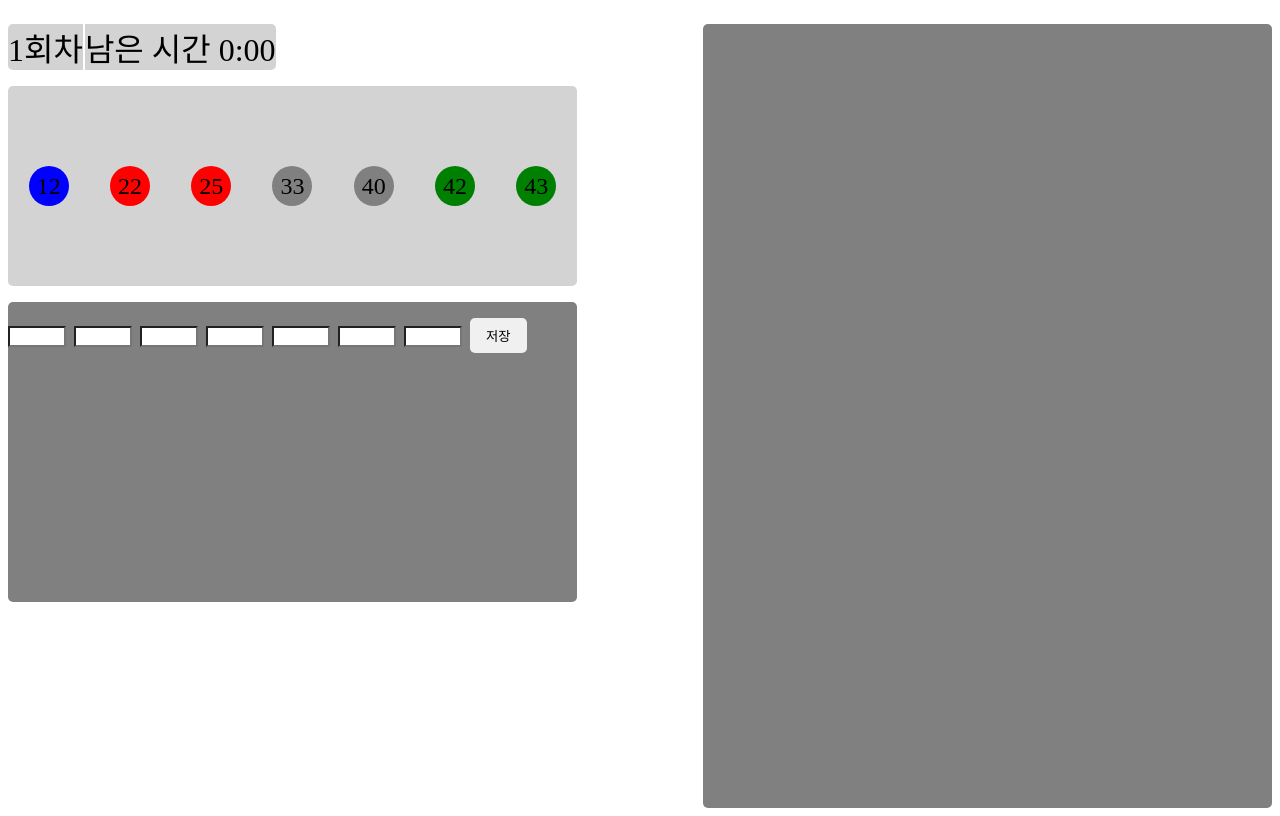
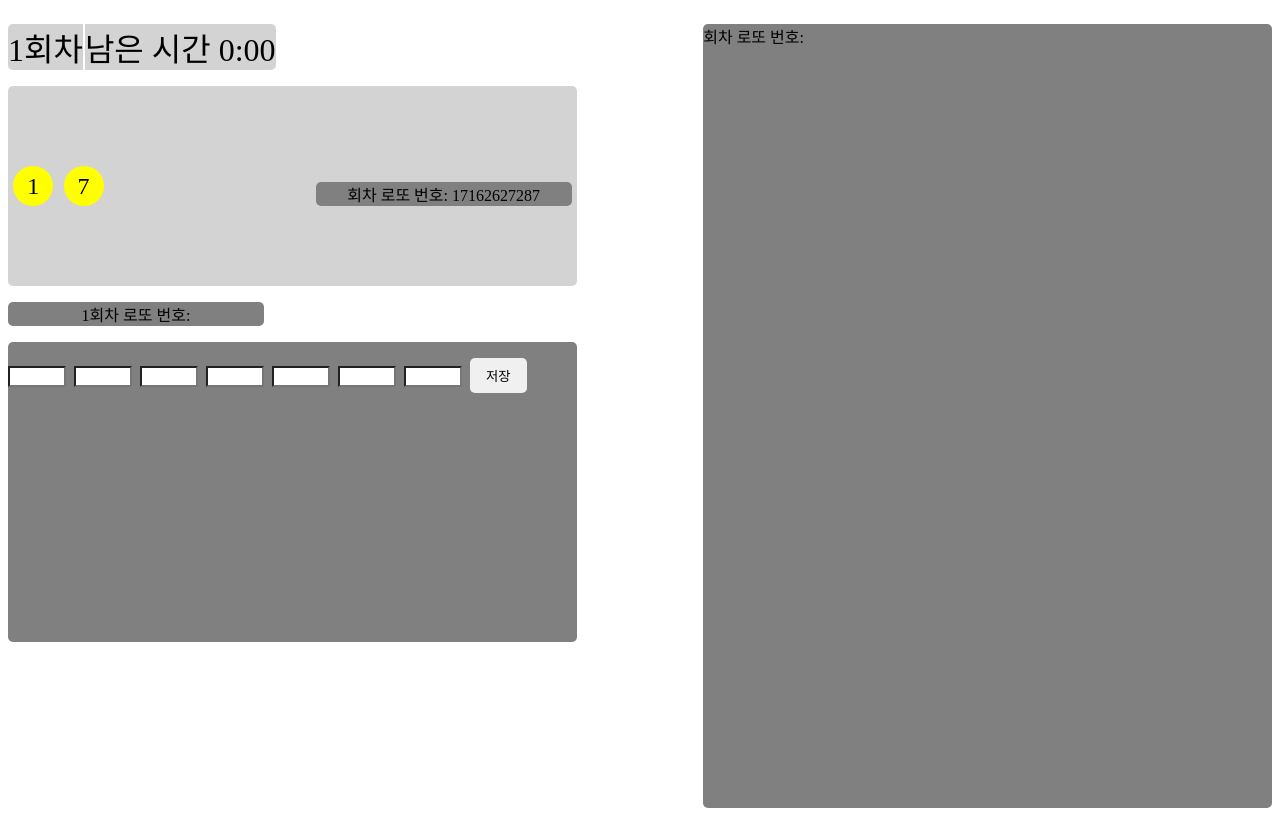
Before and after one commit to IMIMIMIMIMIMIMIM/lottoGame, a React (Create React App) app: page / in a window 1280 px wide. Built offline with nearby package versions, Linux system fonts and the light colour scheme.

Commit message:
Feat, Fix, Style: number change & props, round props, result props #6

```diff
--- a/src/App.jsx
+++ b/src/App.jsx
@@ -18,7 +18,7 @@ function App() {
         >
           <Round></Round>
           {/* <GptTimer></GptTimer> */}
-          <Number></Number>
+          {/* <Number></Number> */}
         </div>
         <Input></Input>
       </ConDiv>
--- a/src/components/number/number.jsx
+++ b/src/components/number/number.jsx
@@ -1,36 +1,87 @@
 import React, { useEffect, useState } from "react";
 import styled from "styled-components";
+import Result from "../result/result";
 
-const Number = () => {
+const Number = ({ timerFinished }) => {
   const [lottoNumbers, setLottoNumbers] = useState([]);
+  const [currentNumber, setCurrentNumber] = useState(null);
 
   useEffect(() => {
-    generateLottoNumbers();
-  }, []);
+    if (lottoNumbers.length > 0) {
+      const interval = setInterval(() => {
+        if (
+          currentNumber === null ||
+          currentNumber === lottoNumbers.length - 1
+        ) {
+          clearInterval(interval);
+        } else {
+          setCurrentNumber((prevNumber) => prevNumber + 1);
+        }
+      }, 1000);
+
+      return () => clearInterval(interval);
+    }
+  }, [lottoNumbers, currentNumber]);
+  // 추첨 속도
+
+  useEffect(() => {
+    if (timerFinished) {
+      generateLottoNumbers();
+    }
+  }, [timerFinished]);
+  // 0이 되면 추첨 시작
 
   const generateLottoNumbers = () => {
     let arr = [];
-    for (let i = 0; i <= 6; i++) {
+    for (let i = 0; i < 7; i++) {
       const random = Math.floor(Math.random() * 45 + 1);
-      if (arr.indexOf(random) === -1) {
-        arr.push(random);
-      } else {
-        i--;
-      }
+      arr.push(random);
     }
-    arr.sort(function (a, b) {
-      return a - b;
-    });
-    setLottoNumbers(arr);
+    const sortedArr = arr.slice(0, 6).sort((a, b) => a - b);
+    const additionalNumber = arr[6];
+    setLottoNumbers([...sortedArr, additionalNumber]);
+    setCurrentNumber(0);
+  };
+  // 번호 추첨, 6개는 추첨후 정렬 한 개는 따로 뺌
+
+  const getBackgroundColor = (number) => {
+    if (number <= 10) {
+      return "yellow";
+    } else if (number <= 20) {
+      return "blue";
+    } else if (number <= 30) {
+      return "red";
+    } else if (number <= 40) {
+      return "gray";
+    } else {
+      return "green";
+    }
+    // 숫자 색
   };
 
   return (
     <LoDiv>
-      {lottoNumbers.map((number, index) => (
-        <NumDiv key={index} bgColor={getBackgroundColor(number)}>
+      {lottoNumbers.slice(0, 6).map((number, index) => (
+        <NumDiv
+          key={index}
+          bgColor={getBackgroundColor(number)}
+          show={index <= currentNumber}
+        >
           {number}
         </NumDiv>
       ))}
+      {currentNumber >= 6 && (
+        <>
+          <PlusDiv>+</PlusDiv>
+          <NumDiv
+            bgColor={getBackgroundColor(lottoNumbers[6])}
+            show={currentNumber >= 6}
+          >
+            {lottoNumbers[6]}
+          </NumDiv>
+        </>
+      )}
+      <Result lottoNumbers={lottoNumbers} />
     </LoDiv>
   );
 };
@@ -53,20 +104,16 @@ const NumDiv = styled.div`
   display: flex;
   justify-content: center;
   align-items: center;
+  opacity: ${(props) => (props.show ? 1 : 0)};
+  transition: opacity 0.5s;
 `;
 
-const getBackgroundColor = (number) => {
-  if (number <= 10) {
-    return "yellow";
-  } else if (number <= 20) {
-    return "blue";
-  } else if (number <= 30) {
-    return "red";
-  } else if (number <= 40) {
-    return "gray";
-  } else {
-    return "green";
-  }
-};
+const PlusDiv = styled.div`
+  font-size: 1.5rem;
+`;
+
+// const Result = styled.div`
+//   display: none;
+// `;
 
 export default Number;
--- a/src/components/result/result.jsx
+++ b/src/components/result/result.jsx
@@ -1,12 +1,11 @@
 import styled from "styled-components";
 
-const Result = () => {
-  const result = () => {
-    // numbers();
-  };
+const Result = (props) => {
   return (
     <ReDiv>
-      <div>{result}</div>
+      <div>
+        {props.round}회차 로또 번호: {props.lottoNumbers}
+      </div>
     </ReDiv>
   );
 };
--- a/src/components/round/round.jsx
+++ b/src/components/round/round.jsx
@@ -1,41 +1,52 @@
 import React, { useEffect, useState } from "react";
 import styled from "styled-components";
 import Number from "../number/number";
+import Result from "../result/result";
 
 const Round = () => {
   const [round, setRound] = useState(1);
   const [min, setMin] = useState(0);
   const [sec, setSec] = useState(3);
+  const [timerFinished, setTimerFinished] = useState(false);
 
   useEffect(() => {
     const countdown = setInterval(() => {
       if (parseInt(sec) > 0) {
         setSec(parseInt(sec) - 1);
+        setTimerFinished(false);
       }
       if (parseInt(sec) === 0 && parseInt(min) === 0) {
         clearInterval(countdown);
+        setTimerFinished(true);
         reLoad();
       } else if (parseInt(sec) === 0) {
         setMin(parseInt(min) - 1);
+        setTimerFinished(false);
         setSec(59);
       }
     }, 1000);
     return () => clearInterval(countdown);
   }, [min, sec]);
+  // 타이머 설정
 
   const reLoad = () => {
     setTimeout(() => {
       setSec(3);
       setRound(round + 1);
-    }, 2000);
+    }, 7000);
   };
+  // 타이머 재시작
 
   return (
-    <div style={{ display: "flex" }}>
-      <NDiv>{round}회차</NDiv>
-      <TimeDiv>
-        남은 시간 {min}:{sec < 10 ? `0${sec}` : sec}
-      </TimeDiv>
+    <div>
+      <div style={{ display: "flex" }}>
+        <NDiv>{round}회차</NDiv>
+        <TimeDiv>
+          남은 시간 {min}:{sec < 10 ? `0${sec}` : sec}
+        </TimeDiv>
+      </div>
+      <Number timerFinished={timerFinished} />
+      <Result round={round} /> {/* round 값을 전달 */}
     </div>
   );
 };
@@ -43,7 +54,6 @@ const Round = () => {
 export default Round;
 
 const NDiv = styled.div`
-  /* width: 6%; */
   font-size: 2rem;
   background-color: lightgray;
   margin: 1rem 0 1rem 0;
@@ -53,7 +63,6 @@ const NDiv = styled.div`
 `;
 
 const TimeDiv = styled.div`
-  /* width: 20%; */
   font-size: 2rem;
   background-color: lightgray;
   margin: 1rem 0 1rem 0;
```
